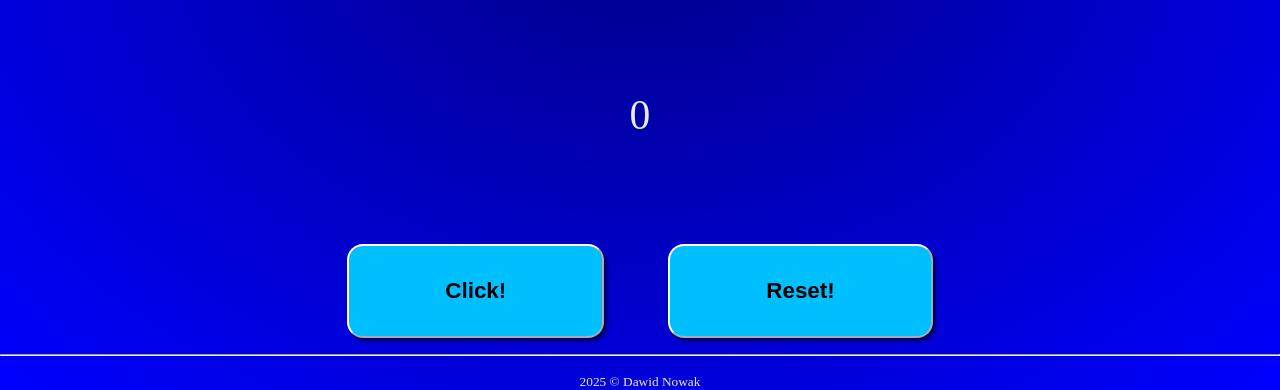
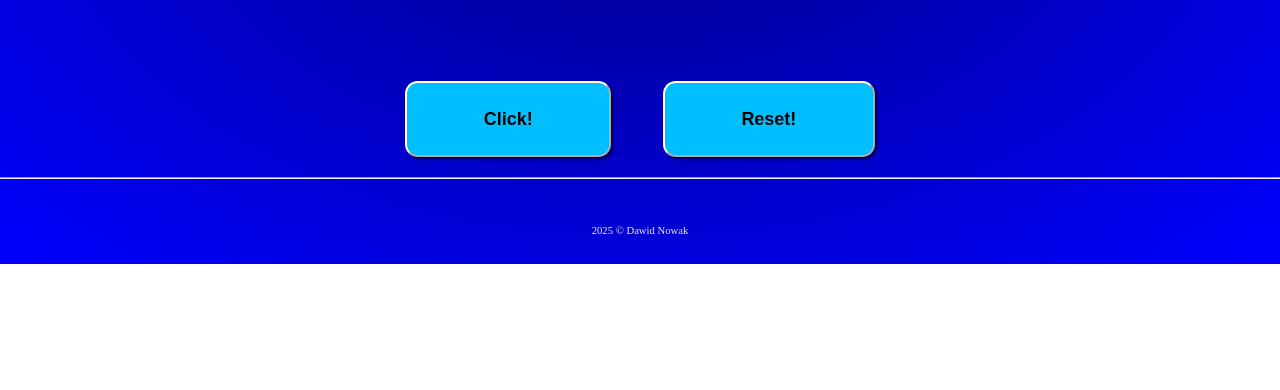
Before and after one commit to DN-selfmade/webdev-portfolio, a plain HTML site: page 02_javascript/click-counter/index.html in a window 1280 px wide. Shown: the part 536-926 px from the top of the page. After the commit the page ends 800 px from the top, so only its background shows below. Drawn offline with Linux system fonts and the light colour scheme.

Commit message:
Fixed: Flexbox layout

```diff
--- a/02_javascript/click-counter/script.js
+++ b/02_javascript/click-counter/script.js
@@ -1,5 +1,6 @@
 "use strict"
-
+const isMobile = /Mobi|Android/i.test(navigator.userAgent);
+if (isMobile) {
   const setVhUnit = () => {
     let vh = window.innerHeight * 0.01;
     document.documentElement.style.setProperty('--vh', `${vh}px`);
@@ -8,6 +9,7 @@
   window.addEventListener('resize', setVhUnit);
   window.addEventListener('orientationchange', setVhUnit);
   setVhUnit();
+}
 
 
 document.addEventListener ("DOMContentLoaded",  () => {
--- a/02_javascript/click-counter/style.css
+++ b/02_javascript/click-counter/style.css
@@ -24,12 +24,13 @@
 }
 
 .page {
-    height: 100%;
+    min-height: calc(var(--vh, 1vh) * 100);
     text-align: center;
     color: var(--primary__font);
     display: flex;
     flex-direction: column;
     justify-content: space-between;
+    gap: 3rem;
 }
 
 .page__header {
@@ -83,11 +84,15 @@
     font-size: 2.6rem;
 }
 
+.page__footer {
+    margin: 2rem 0;
+}
+
 
 
 @media (min-width:720px) {
     html {
-        font-size: 1rem;
+        font-size: 0.8rem;
     }
     .header__p {
         text-align: center;
@@ -96,6 +101,10 @@
         padding: 2rem 6rem;
         font-size: 1.4rem;
     }
+    .page {
+        gap: 0;
+    }
+
 }
 
 @media (hover:hover) {
```
Lines whose indentation alone changed are shown as unchanged.
